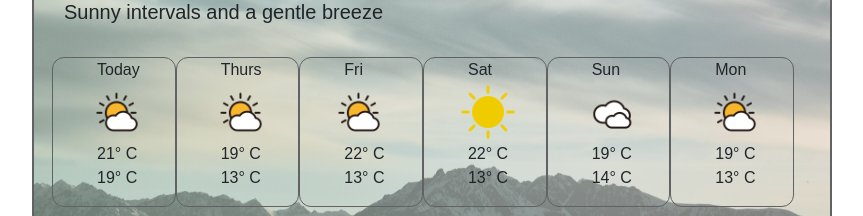
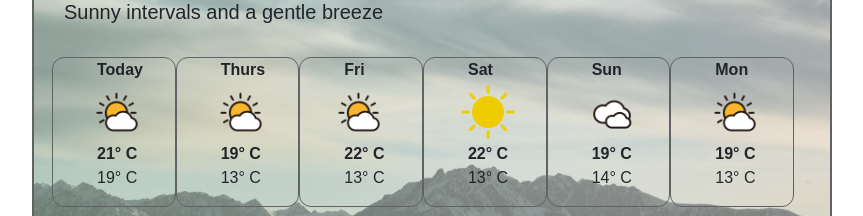
Before and after one commit to Mbayergirl/My-weather-app, a plain HTML site: page index.html in a window 1280 px wide. Shown: the part 583-799 px from the top of the page, without its empty margins (208-1071 px from the left). Drawn offline with nearby package versions, Linux system fonts and the light colour scheme.

Commit message:
made the forecast day and high temperature bold

```diff
--- a/source/style.css
+++ b/source/style.css
@@ -166,6 +166,21 @@ body {
   border-radius: 12px;
 }
 
+#day-11,
+#day-12,
+#day-13,
+#day-14,
+#day-15,
+#day-16,
+#high-temp1,
+#high-temp2,
+#high-temp3,
+#high-temp4,
+#high-temp5,
+#high-temp6 {
+  font-weight: bold;
+}
+
 #source-link {
   text-decoration: none;
 }
```
